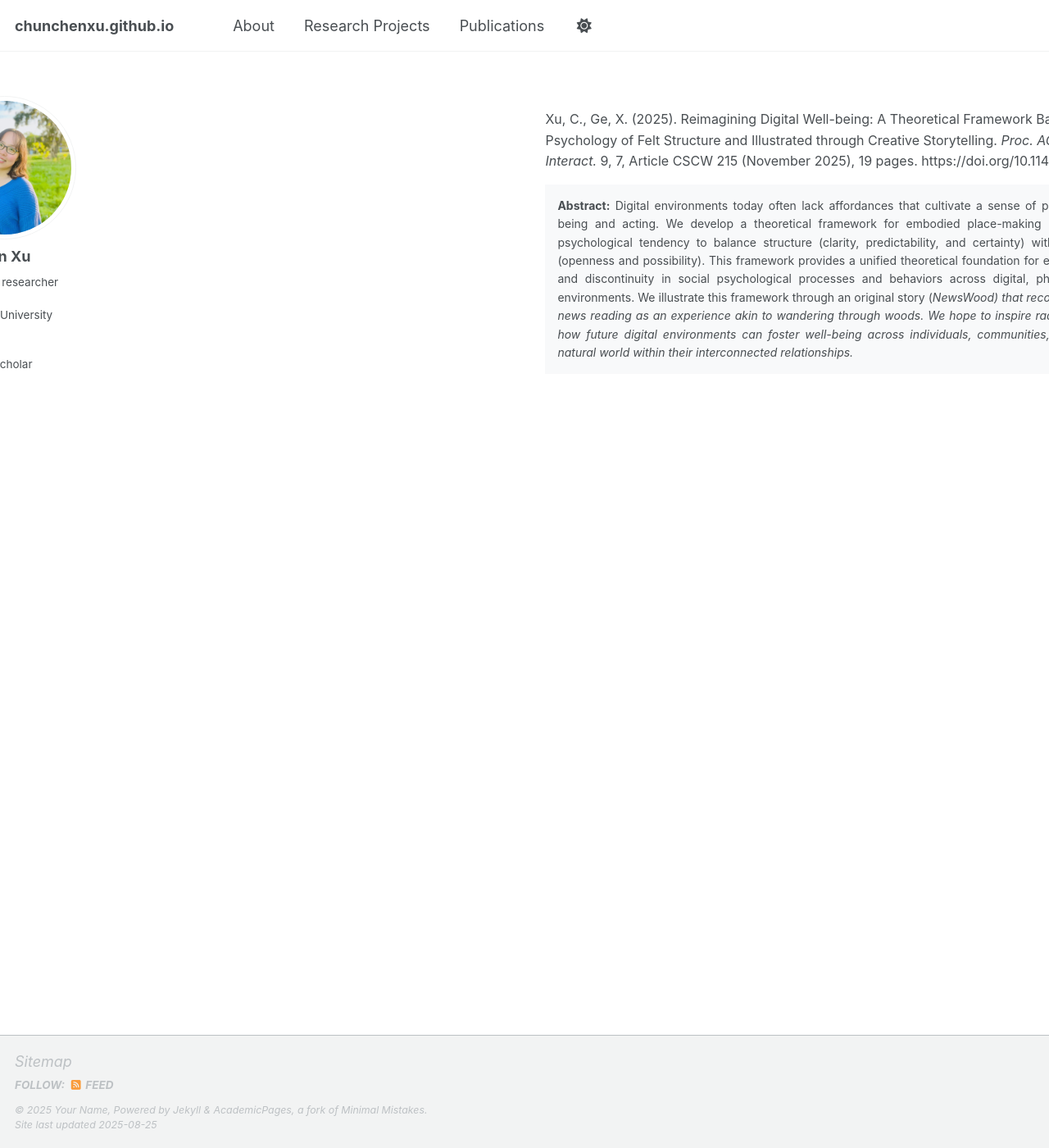
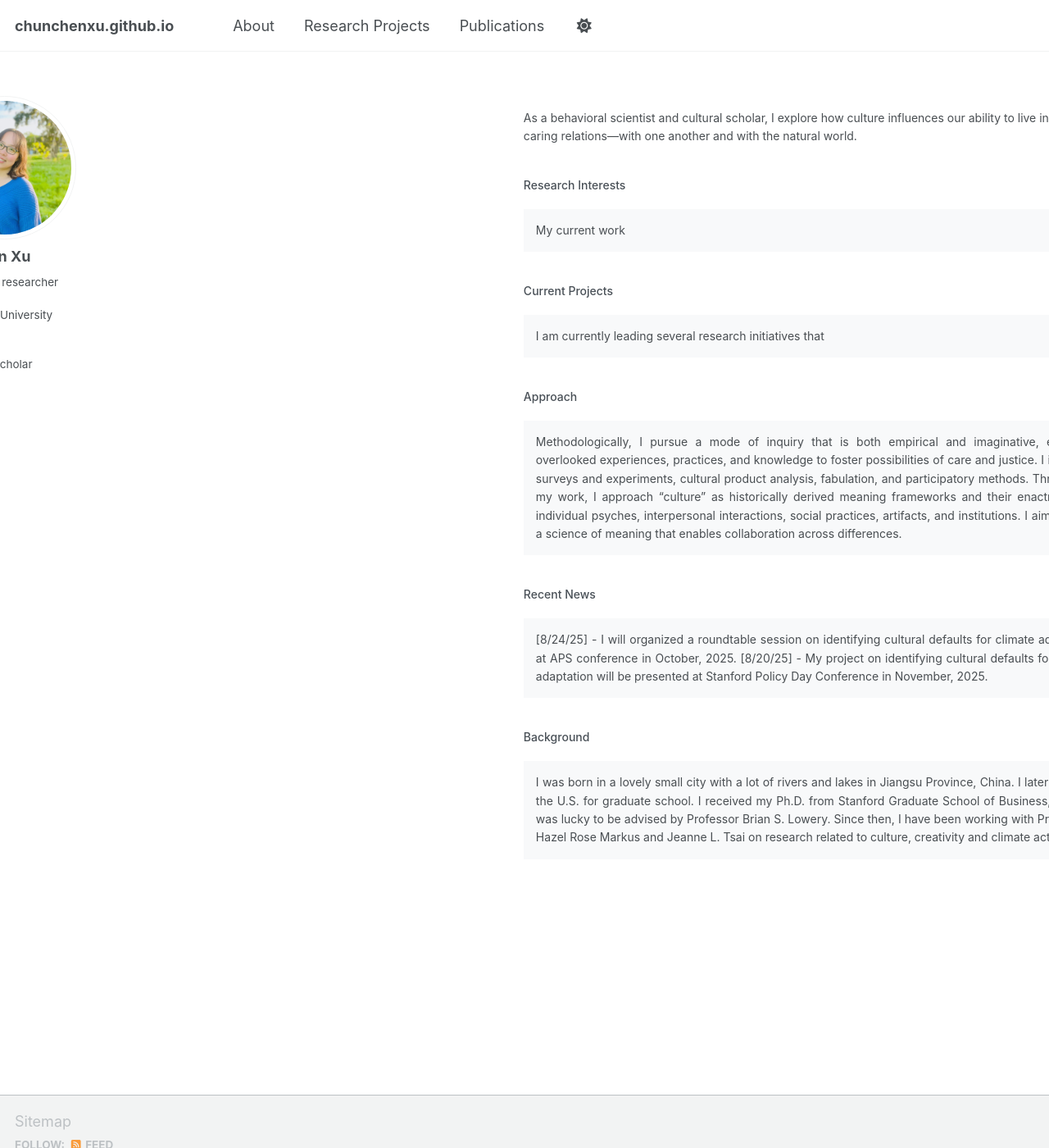
Before and after one commit to chunchenxu/chunchenxu.github.io, a Jekyll site: the page built from _pages/research.html, in a window 1280 px wide and 1400 px high. Shown: the whole window at 82% size. Built offline with Jekyll 4.4.1, drawn with Linux system fonts in a browser that asks for light colours; some web fonts are replaced; a script that is not in the unit is left out.

Commit message:
Update research.html

```diff
--- a/_pages/research.html
+++ b/_pages/research.html
@@ -6,48 +6,70 @@ author_profile: true
 
 <div class="research-container">
 
-    <div class="research-entry">
-        <div class="citation">
-            Xu, C., Ge, X. (2025). Reimagining Digital Well-being: A Theoretical Framework Based on the Psychology of Felt Structure and Illustrated through Creative Storytelling. <em>Proc. ACM Hum.-Comput. Interact.</em> 9, 7, Article CSCW 215 (November 2025), 19 pages. https://doi.org/10.1145/3757396
-            <a href="files/newswood.pdf" target="_blank">PDF</a>
-        </div>
+As a behavioral scientist and cultural scholar, I explore how culture influences our ability to live in just and caring relations—with one another and with the natural world.
 
-        <div class="abstract">
-            <strong>Abstract:</strong> Digital environments today often lack affordances that cultivate a sense of place and embodied being and acting. We develop a theoretical framework for embodied place-making based on people's psychological tendency to balance structure (clarity, predictability, and certainty) with unstructuredness (openness and possibility). This framework provides a unified theoretical foundation for examining continuity and discontinuity in social psychological processes and behaviors across digital, physical, and natural environments. We illustrate this framework through an original story (<em>NewsWood<em>) that reconceptualizes digital news reading as an experience akin to wandering through woods. We hope to inspire radical reimagining of how future digital environments can foster well-being across individuals, communities, societies, and the natural world within their interconnected relationships.
-        </div>
-    </div>
+<h2>Research Interests</h2>
+
+<div class="content-section">
+My current work
+
+</div>
+
+<h2>Current Projects</h2>
+
+<div class="content-section">
+I am currently leading several research initiatives that
+
+</div>
+
+<h2>Approach</h2>
+
+<div class="content-section">
+Methodologically, I pursue a mode of inquiry that is both empirical and imaginative, elevating overlooked experiences, practices, and knowledge to foster possibilities of care and justice. I integrate surveys and experiments, cultural product analysis, fabulation, and participatory methods. Throughout my work, I approach “culture” as historically derived meaning frameworks and their enactments in individual psyches, interpersonal interactions, social practices, artifacts, and institutions. I aim to build a science of meaning that enables collaboration across differences.
+</div>
+
+<h2>Recent News</h2>
+
+<div class="content-section">
+[8/24/25] - I will organized a roundtable session on identifying cultural defaults for climate adaptation at APS conference in October, 2025.
+[8/20/25] - My project on identifying cultural defaults for climate adaptation will be presented at Stanford Policy Day Conference in November, 2025.
+</div>
+
+<h2>Background</h2>
+
+<div class="content-section">
+I was born in a lovely small city with a lot of rivers and lakes in Jiangsu Province, China. I later came to the U.S. for graduate school. I received my Ph.D. from Stanford Graduate School of Business, where I was lucky to be advised by Professor Brian S. Lowery. Since then, I have been working with Professors Hazel Rose Markus and Jeanne L. Tsai on research related to culture, creativity and climate action.
+</div>
 
 </div>
 
 <style>
 .research-container {
-    max-width: 800px;
-    margin: 0 auto;
-    padding: 20px;
+    max-width: none;           /* Remove max-width limit */
+    width: calc(100% - 20px);  /* Use full width minus small buffer */
+    margin: 0;                 /* Reset all margins */
+    margin-left: -30px;        /* Fine-tuned left shift */
+    margin-right: -140px;      /* Extend into right margin */
+    padding: 20px 40px;        /* Horizontal padding for readability */
+    font-size: 14px;
     font-family: -apple-system, BlinkMacSystemFont, "Segoe UI", Roboto, sans-serif;
     line-height: 1.6;
+    text-align: left;
+    box-sizing: border-box;    /* Include padding in width calculation */
 }
 
-.research-entry {
-    margin-bottom: 30px;
-}
-
-.citation {
-    font-size: 16px;
-    margin-bottom: 15px;
-}
-
-.citation a {
-    color: #007bff;
-    text-decoration: none;
-    margin-left: 5px;
-}
-
-.citation a:hover {
-    text-decoration: underline;
-}
-
-.abstract {
+.content-section {
+    max-width: none;           /* Remove max-width limit */
+    width: calc(100% - 20px);  /* Use full width minus small buffer */
+    margin: 0;                 /* Reset all margins */
+    margin-left: -30px;        /* Fine-tuned left shift */
+    margin-right: -140px;      /* Extend into right margin */
+    padding: 20px 40px;        /* Horizontal padding for readability */
+    font-size: 14px;
+    font-family: -apple-system, BlinkMacSystemFont, "Segoe UI", Roboto, sans-serif;
+    line-height: 1.6;
+    text-align: left;
+    box-sizing: border-box;    /* Include padding in width calculation */
     background-color: #f8f9fa;
     padding: 15px;
     margin: 15px 0;
@@ -66,7 +88,7 @@ h2 {
     color: #495057;
     margin-top: 40px;
     margin-bottom: 20px;
-    font-size: 1.2em;
+    font-size: 1em;
     font-weight: 500;
 }
 </style>
```
